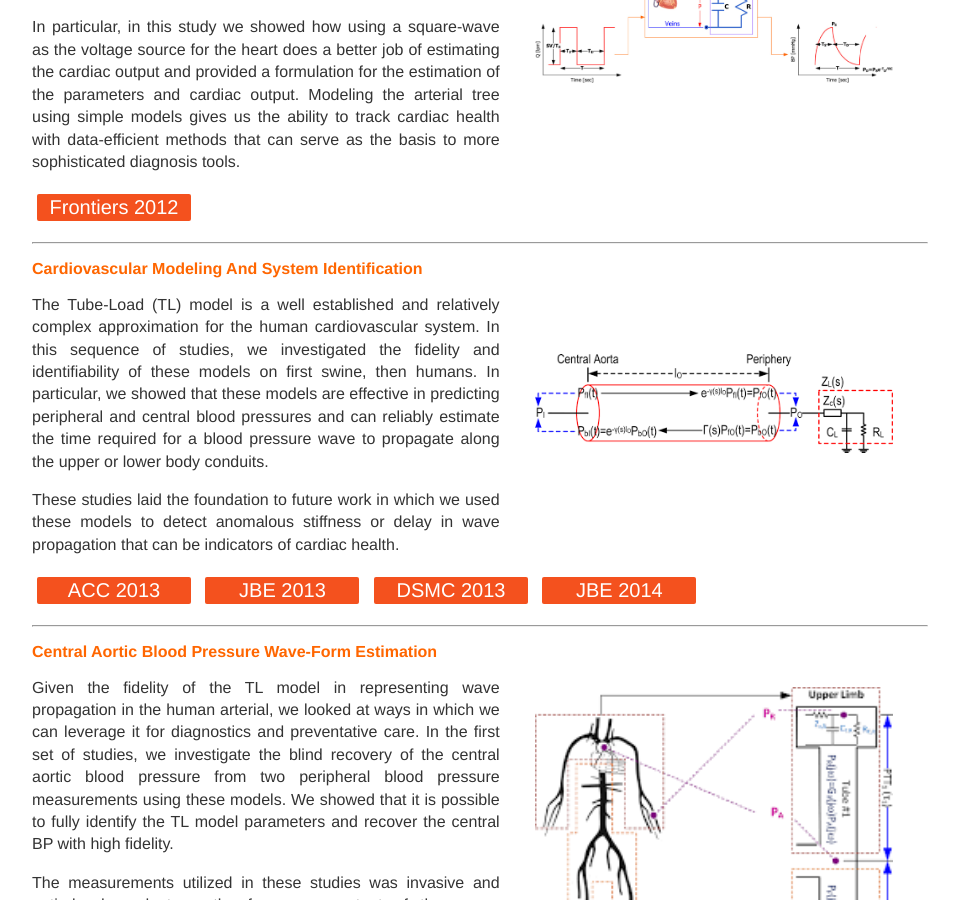
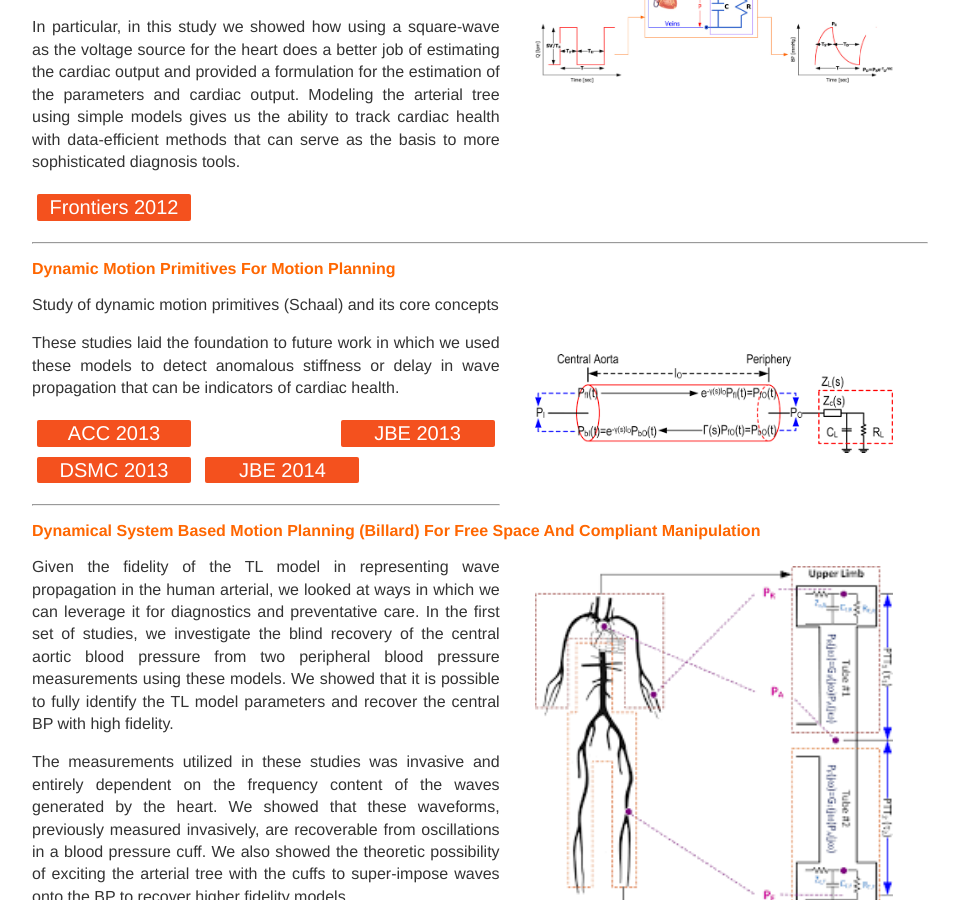
Before and after one commit to xyyeh/xyyeh.github.io, a Jekyll site: the page built from research/research.md, in a window 1280 px wide and 900 px high, scrolled down 5362 px. Shown: the whole window, without its empty margins (160-1119 px from the left). Built offline with Jekyll 4.4.1, drawn with Linux system fonts in a browser that asks for light colours.

Commit message:
Task/update (#12)
* updates

* updates

```diff
--- a/research/research.md
+++ b/research/research.md
@@ -243,13 +243,13 @@ permalink: Research.html
   <!-- Entry 2 -->
   <hr>
   <h3>
-    Cardiovascular Modeling and System Identification
+    Dynamic motion primitives for motion planning
   </h3>
   <p>
     <img src="{{site..baseurl }}/assets/tube-load.png" alt="Inference1" style="float:right;width:40%;" hspace="25" vspace="50">
   </p>
   <p>
-    The Tube-Load (TL) model is a well established and relatively complex approximation for the human cardiovascular system. In this sequence of studies, we investigated the fidelity and identifiability of these models on first swine, then humans. In particular, we showed that these models are effective in predicting peripheral and central blood pressures and can reliably estimate the time required for a blood pressure wave to propagate along the upper or lower body conduits.
+    Study of dynamic motion primitives (Schaal) and its core concepts
   </p>
   <p>
     These studies laid the foundation to future work in which we used these models to detect anomalous stiffness or delay in wave propagation that can be indicators of cardiac health.
@@ -267,7 +267,7 @@ permalink: Research.html
   <!-- Entry 3 -->
   <hr>
   <h3>
-    Central Aortic Blood Pressure Wave-Form Estimation
+    Dynamical system based motion planning (Billard) for free space and compliant manipulation
   </h3>
   <p>
     <img src="{{site..baseurl }}/assets/tube-load-2.png" alt="Inference1" style="float:right;width:40%;" hspace="25">
```
